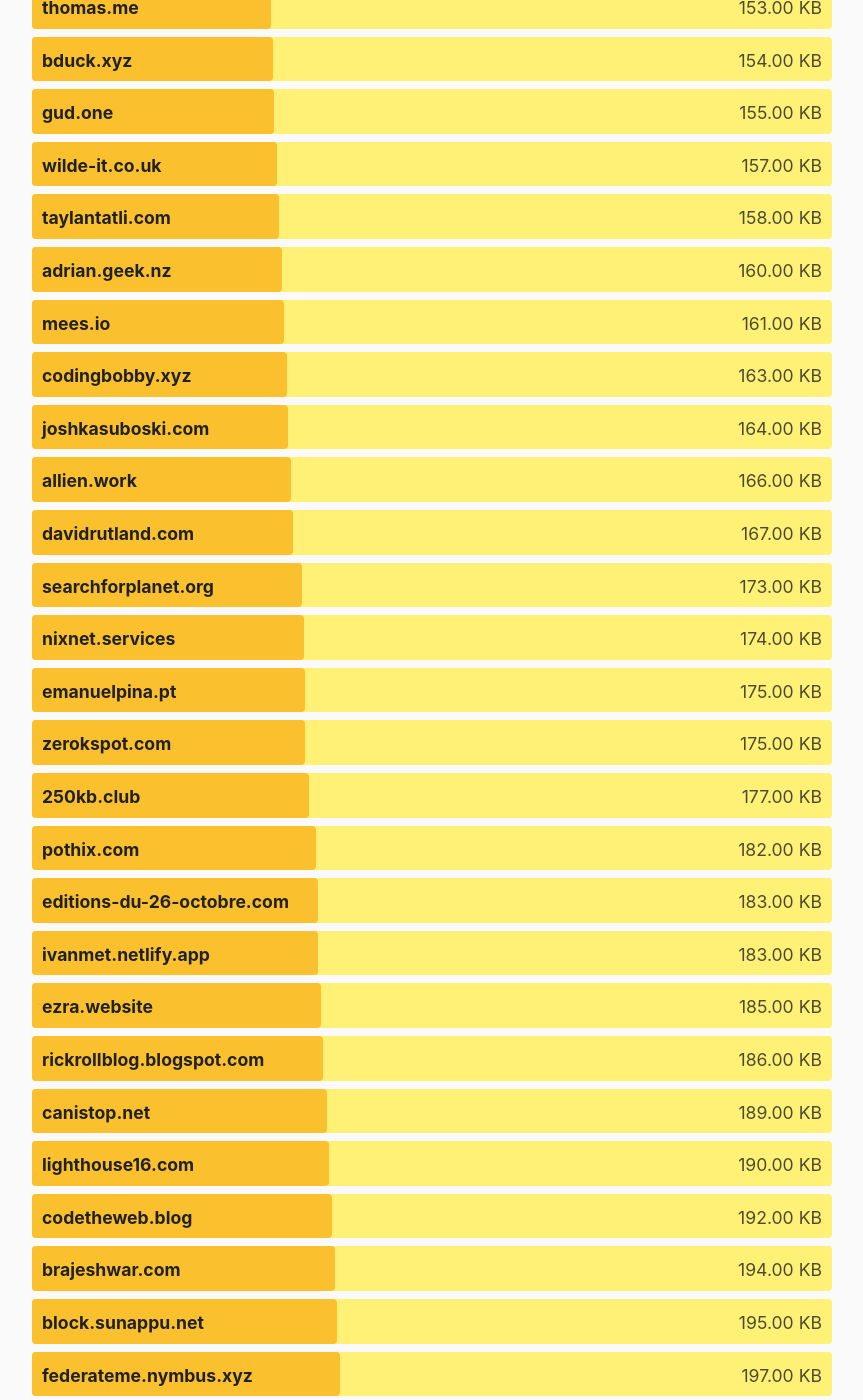
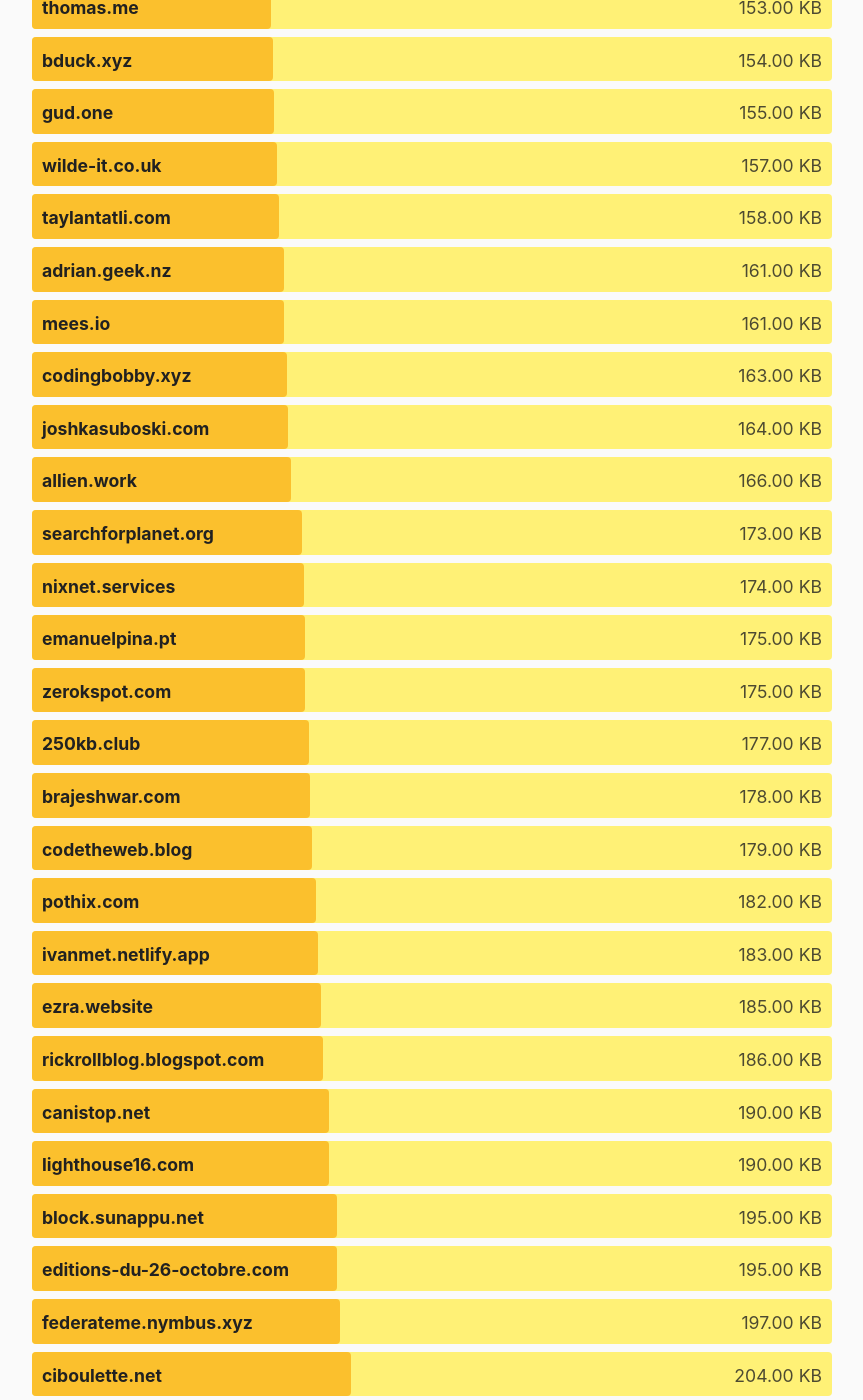
Before and after one commit to kevquirk/512kb.club, a Jekyll site: the page built from index.md, in a window 1280 px wide and 1400 px high, scrolled down 11430 px. Shown: the whole window, without its empty margins (208-1071 px from the left). Built offline with Jekyll 4.4.1, drawn with Linux system fonts in a browser that asks for light colours; some of the changed text lies outside the part shown.

Commit message:
batch update sites using script

```diff
--- a/_data/sites.yml
+++ b/_data/sites.yml
@@ -31,7 +31,7 @@
 - domain: Phate6660.codeberg.page
   url: https://Phate6660.codeberg.page/
   size: 87.3
-  last_checked: 2021-08-28
+  last_checked: 2021-10-24
 
 - domain: a1cy0n.xyz
   url: https://a1cy0n.xyz/
@@ -50,8 +50,8 @@
 
 - domain: adrian.geek.nz
   url: https://adrian.geek.nz/
-  size: 160
-  last_checked: 2021-08-28
+  size: 161
+  last_checked: 2021-10-24
 
 - domain: alexey.shpakovsky.ru
   url: http://alexey.shpakovsky.ru/
@@ -66,7 +66,7 @@
 - domain: allien.work
   url: https://allien.work/
   size: 166
-  last_checked: 2021-08-28
+  last_checked: 2021-10-24
 
 - domain: amanasifkhalid.github.io
   url: https://amanasifkhalid.github.io/
@@ -131,12 +131,12 @@
 - domain: beh.uk
   url: https://www.beh.uk/
   size: 101
-  last_checked: 2021-08-28
+  last_checked: 2021-10-24
 
 - domain: benpro.fr
   url: https://benpro.fr/
-  size: 217
-  last_checked: 2021-08-28
+  size: 1289
+  last_checked: 2021-10-24
 
 - domain: bestmotherfucking.website
   url: https://bestmotherfucking.website/
@@ -150,8 +150,8 @@
 
 - domain: binyam.in
   url: https://binyam.in/
-  size: 29.1
-  last_checked: 2021-08-28
+  size: 80.7
+  last_checked: 2021-10-24
 
 - domain: block.sunappu.net
   url: https://block.sunappu.net/
@@ -176,7 +176,7 @@
 - domain: blog.dgold.eu
   url: https://blog.dgold.eu/
   size: 11.6
-  last_checked: 2021-08-28
+  last_checked: 2021-10-24
 
 - domain: blog.khaleelgibran.com
   url: https://blog.khaleelgibran.com/
@@ -191,12 +191,12 @@
 - domain: brainbaking.com
   url: https://brainbaking.com/
   size: 250
-  last_checked: 2021-08-28
+  last_checked: 2021-10-24
 
 - domain: brajeshwar.com
   url: https://brajeshwar.com
-  size: 194
-  last_checked: 2021-08-28
+  size: 178
+  last_checked: 2021-10-24
 
 - domain: bruton.tech
   url: https://bruton.tech/
@@ -206,22 +206,22 @@
 - domain: caliandro.de
   url: https://caliandro.de/
   size: 213
-  last_checked: 2021-08-29
+  last_checked: 2021-10-25
 
 - domain: cameron.otsuka.haus
   url: https://cameron.otsuka.haus/
   size: 105
-  last_checked: 2021-08-29
+  last_checked: 2021-10-25
 
 - domain: canistop.net
   url: https://canistop.net/
-  size: 189
-  last_checked: 2021-08-29
+  size: 190
+  last_checked: 2021-10-25
 
 - domain: canwe.dev
   url: https://canwe.dev/
   size: 87.5
-  last_checked: 2021-08-29
+  last_checked: 2021-10-25
 
 - domain: chriswiegman.com
   url: https://chriswiegman.com/
@@ -231,7 +231,7 @@
 - domain: ciboulette.net
   url: https://ciboulette.net/
   size: 204
-  last_checked: 2021-08-29
+  last_checked: 2021-10-25
 
 - domain: citizen428.net
   url: https://citizen428.net/
@@ -246,17 +246,17 @@
 - domain: clubhouse.boxpiper.com
   url: https://clubhouse.boxpiper.com/
   size: 120
-  last_checked: 2021-08-29
+  last_checked: 2021-10-25
 
 - domain: cmdln.org
   url: https://cmdln.org
-  size: 431
-  last_checked: 2021-08-28
+  size: 434
+  last_checked: 2021-10-24
 
 - domain: codetheweb.blog
   url: https://codetheweb.blog/
-  size: 192
-  last_checked: 2021-08-29
+  size: 179
+  last_checked: 2021-10-25
 
 - domain: codevoid.de
   url: https://codevoid.de/
@@ -296,7 +296,7 @@
 - domain: cyber-diocletian.github.io
   url: https://cyber-diocletian.github.io/
   size: 47.3
-  last_checked: 2021-08-29
+  last_checked: 2021-10-25
 
 - domain: cyberarm.dev
   url: https://cyberarm.dev/
@@ -305,8 +305,8 @@
 
 - domain: cycloneblaze.net
   url: https://cycloneblaze.net/
-  size: 46.0
-  last_checked: 2021-08-29
+  size: 44.2
+  last_checked: 2021-10-25
 
 - domain: dafne.cc
   url: https://dafne.cc/
@@ -335,8 +335,8 @@
 
 - domain: davidrutland.com
   url: https://davidrutland.com/
-  size: 167
-  last_checked: 2021-08-29
+  size: 352
+  last_checked: 2021-10-25
 
 - domain: decentnet.github.io
   url: https://decentnet.github.io/
@@ -380,8 +380,8 @@
 
 - domain: docs.j7k6.org
   url: https://docs.j7k6.org/
-  size: 72.9
-  last_checked: 2021-08-29
+  size: 73.9
+  last_checked: 2021-10-25
 
 - domain: donohoe.dev
   url: https://donohoe.dev/
@@ -395,8 +395,8 @@
 
 - domain: drgomesp.dev
   url: https://drgomesp.dev/
-  size: 111
-  last_checked: 2021-08-29
+  size: 112
+  last_checked: 2021-10-25
 
 - domain: drwho.virtadpt.net
   url: https://drwho.virtadpt.net/
@@ -425,8 +425,8 @@
 
 - domain: editions-du-26-octobre.com
   url: https://editions-du-26-octobre.com/
-  size: 183
-  last_checked: 2021-08-29
+  size: 195
+  last_checked: 2021-10-25
 
 - domain: edleeman.co.uk
   url: https://edleeman.co.uk/
@@ -461,7 +461,7 @@
 - domain: ethan.link
   url: https://ethan.link/
   size: 20.8
-  last_checked: 2021-08-29
+  last_checked: 2021-10-25
 
 - domain: ethanyoo.com
   url: https://www.ethanyoo.com/
@@ -525,8 +525,8 @@
 
 - domain: freyx.co
   url: http://freyx.co/
-  size: 255
-  last_checked: 2021-08-28
+  size: 288
+  last_checked: 2021-10-24
 
 - domain: funnylookinhat.com
   url: https://funnylookinhat.com/
@@ -735,8 +735,8 @@
 
 - domain: kevq.uk
   url: https://kevq.uk/
-  size: 388
-  last_checked: 2021-08-28
+  size: 444
+  last_checked: 2021-10-25
 
 - domain: kidl.at
   url: https://kidl.at/
@@ -1196,7 +1196,7 @@
 - domain: scf37.me
   url: https://scf37.me/
   size: 92.2
-  last_checked: 2021-08-26
+  last_checked: 2021-10-24
 
 - domain: schmidbauer.cz
   url: https://www.schmidbauer.cz/
@@ -1220,8 +1220,8 @@
 
 - domain: secluded.site
   url: https://secluded.site/
-  size: 83.8
-  last_checked: 2021-08-26
+  size: 83.9
+  last_checked: 2021-10-24
 
 - domain: seirdy.one
   url: https://seirdy.one/
@@ -1265,8 +1265,8 @@
 
 - domain: sp-codes.de
   url: https://sp-codes.de/
-  size: 46.6
-  last_checked: 2021-08-26
+  size: 49.3
+  last_checked: 2021-10-24
 
 - domain: spool-five.com
   url: https://spool-five.com/
@@ -1405,8 +1405,8 @@
 
 - domain: unitoo.it
   url: https://unitoo.it/
-  size: 383
-  last_checked: 2021-08-27
+  size: 369
+  last_checked: 2021-10-24
 
 - domain: vitcerny.xyz
   url: https://vitcerny.xyz/
```
